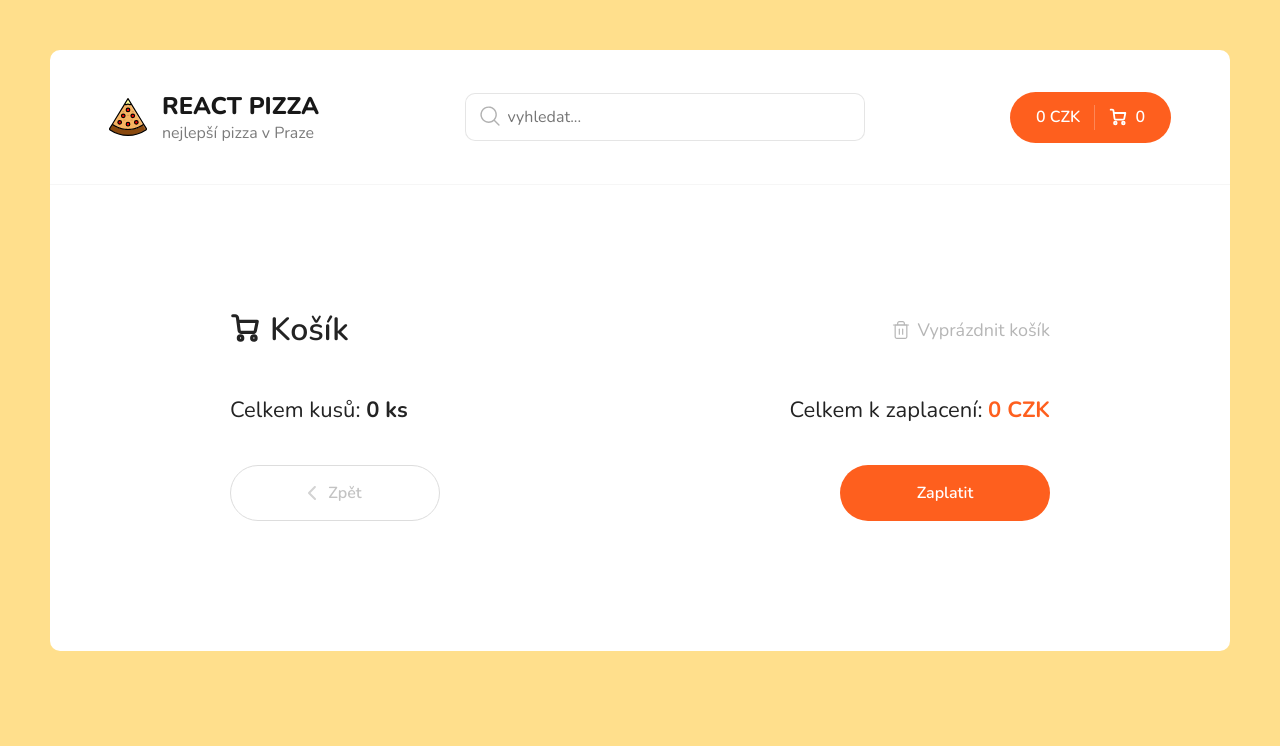
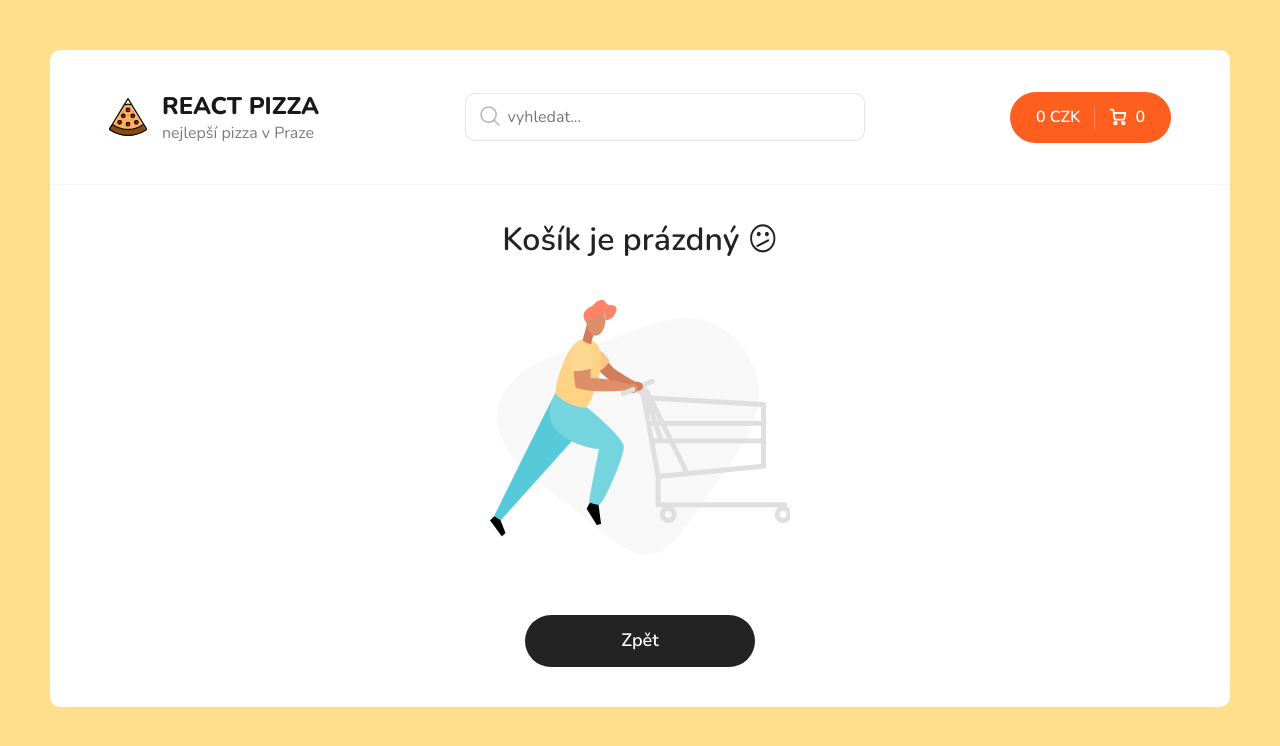
Before and after one commit to sacden/pizza, a React (Create React App) app: page /cart in a window 1280 px wide. Shown: the top 746 px of the page. Built offline with nearby package versions, Linux system fonts and the light colour scheme.

Commit message:
feat: add CartEmpty

```diff
--- /dev/null
+++ b/src/components/CartEmpty.jsx
@@ -0,0 +1,20 @@
+import React from 'react';
+import { Link } from 'react-router-dom';
+
+const CartEmpty = () => {
+  return (
+    <>
+      <div className="cart cart--empty">
+        <h2>
+          Košík je prázdný <span>😕</span>
+        </h2>
+        <img src="img/empty-cart.png" alt="Empty cart" />
+        <Link to="/" className="button button--black">
+          <span>Zpět</span>
+        </Link>
+      </div>
+    </>
+  );
+};
+
+export default CartEmpty;
--- a/src/components/CartItem.jsx
+++ b/src/components/CartItem.jsx
@@ -2,7 +2,7 @@
 import { useDispatch } from 'react-redux';
 import { addItem, minusItem, removeItem } from '../redux/slices/cartSlice';
 
-const CartItem = ({ id, title, type, price, count, imageUrl }) => {
+const CartItem = ({ id, title, type, size, price, count, imageUrl }) => {
   const dispatch = useDispatch();
   const onClickPlus = () => {
     dispatch(addItem({ id }));
@@ -20,7 +20,9 @@
       </div>
       <div className="cart__item-info">
         <h3>{title}</h3>
-        <p>{type}, 26 cm.</p>
+        <p>
+          {type}, {size} cm.
+        </p>
       </div>
       <div onClick={onClickMinus} className="cart__item-count">
         <div className="button button--outline button--circle cart__item-count-minus">
--- a/src/components/PizzaBlock/index.jsx
+++ b/src/components/PizzaBlock/index.jsx
@@ -18,7 +18,7 @@
       title,
       price,
       imageUrl,
-      size: activeSize,
+      size: sizes[activeSize],
       type: typeNames[activeType],
     };
     dispatch(addItem(item));
--- a/src/pages/Cart.jsx
+++ b/src/pages/Cart.jsx
@@ -3,6 +3,7 @@
 import { useDispatch, useSelector } from 'react-redux';
 import CartItem from '../components/CartItem';
 import { clearItems } from '../redux/slices/cartSlice';
+import CartEmpty from '../components/CartEmpty';
 
 const Cart = () => {
   const dispatch = useDispatch();
@@ -13,6 +14,11 @@
   const onClickClear = () => {
     dispatch(clearItems());
   };
+
+  if (!totalPrice) {
+    return <CartEmpty />;
+  }
+
   return (
     <div className="container container--cart">
       <div className="cart">
```
